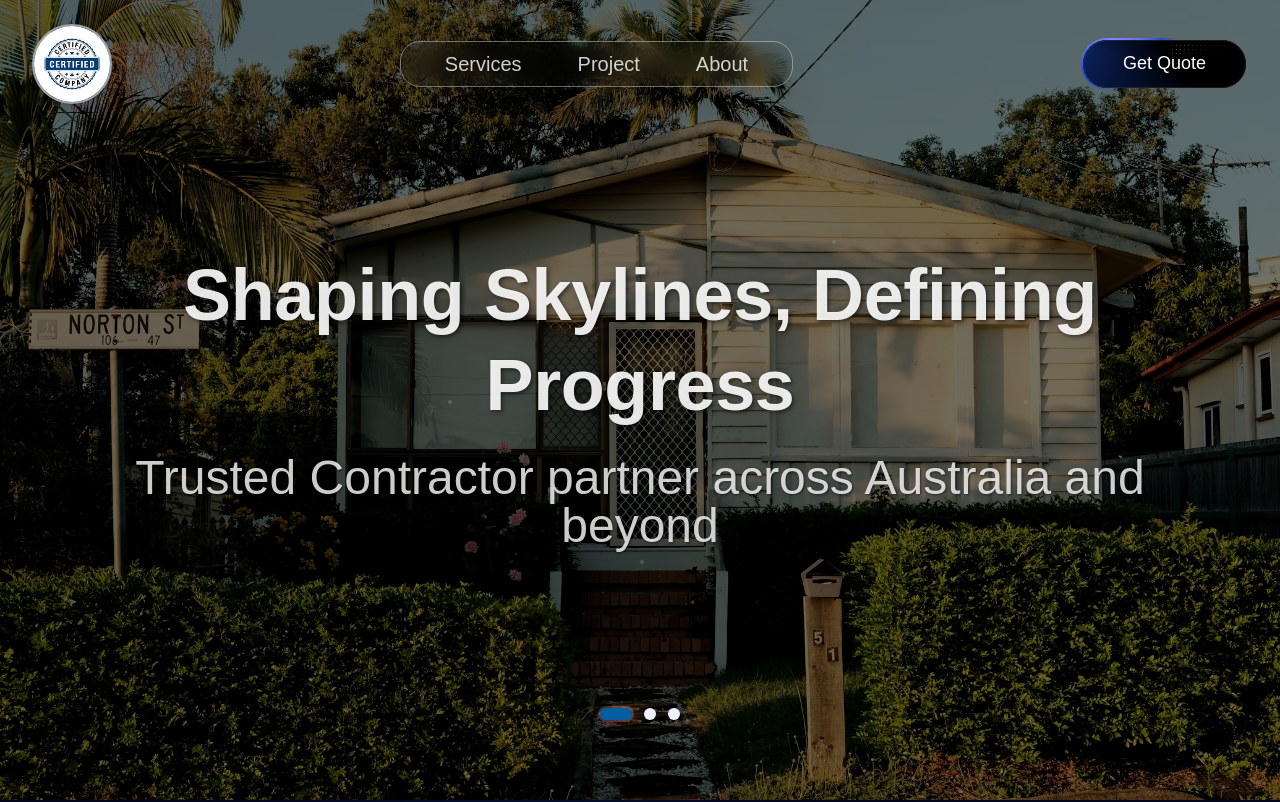
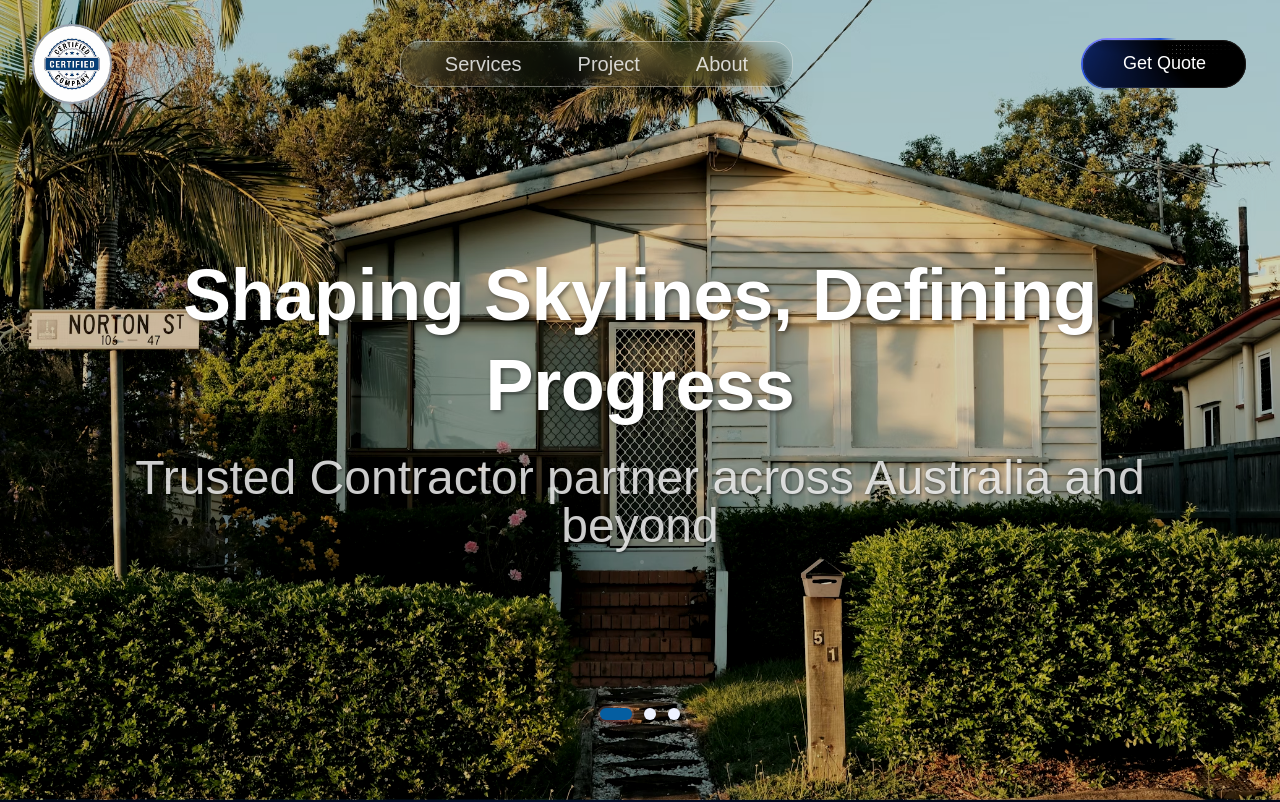
Before and after one commit to pH0enix46/BC, a Next.js app: page / in a window 1280 px wide. Shown: the top 802 px of the page. Built offline with nearby package versions, Linux system fonts and the light colour scheme; a web font is replaced by a local one.

Commit message:
Updated hero section

```diff
--- a/components/HeroSection.tsx
+++ b/components/HeroSection.tsx
@@ -110,7 +110,7 @@ const HeroSection = () => {
             }}
           >
             {/* Animated Gradient Overlay */}
-            <div
+            {/* <div
               className={`absolute inset-0 bg-gradient-to-r from-black/90 to-black transition-all duration-700 ${
                 index === currentSlide ? "opacity-70" : "opacity-80"
               }`}
@@ -120,7 +120,7 @@ const HeroSection = () => {
                     ? "linear-gradient(135deg, rgba(0,0,0,0.7) 0%, rgba(0,0,0,0.6) 100%)"
                     : "linear-gradient(135deg, rgba(0,0,0,0.8) 0%, rgba(0,0,0,0.6) 100%)",
               }}
-            ></div>
+            ></div> */}
 
             {/* Animated Particles Effect */}
             {index === currentSlide && (
@@ -144,7 +144,7 @@ const HeroSection = () => {
 
         {/* Slide Transition Overlay */}
         <div
-          className={`absolute inset-0 bg-black/20 transition-opacity duration-300 pointer-events-none ${
+          className={`absolute inset-0 transition-opacity duration-300 pointer-events-none ${
             isTransitioning ? "opacity-100" : "opacity-0"
           }`}
         ></div>
@@ -159,7 +159,7 @@ const HeroSection = () => {
             data-aos-delay="200"
           >
             <h1
-              className="text-white/90 text-5xl lg:text-6xl xl:text-7xl font-bold text-center leading-tight sm:leading-tight md:leading-tight tracking-[-0.4px] font-anek"
+              className="text-white text-5xl lg:text-6xl xl:text-7xl font-bold text-center leading-tight sm:leading-tight md:leading-tight tracking-[-0.4px] font-anek"
               style={{
                 textShadow: "2px 2px 4px rgba(0,0,0,0.5)",
               }}
```
